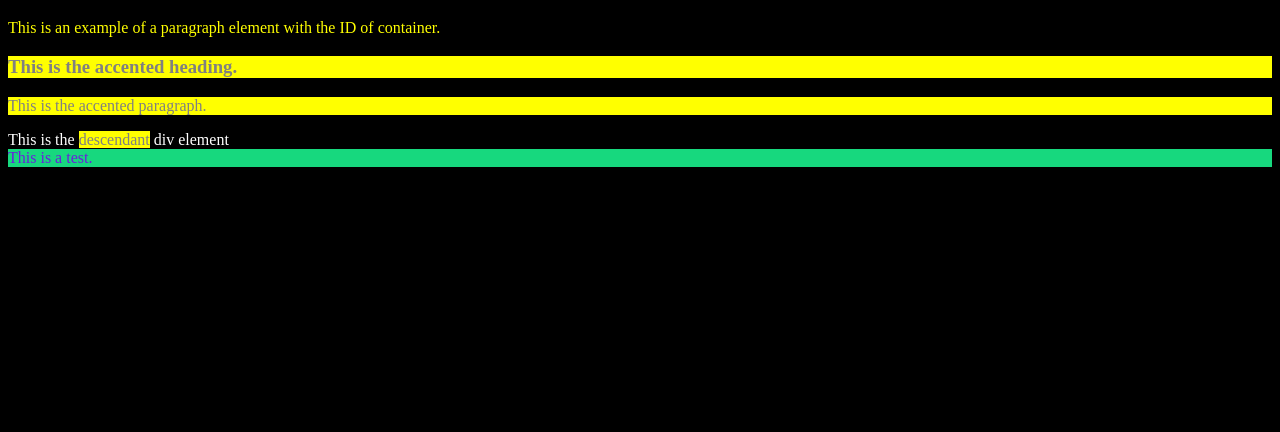
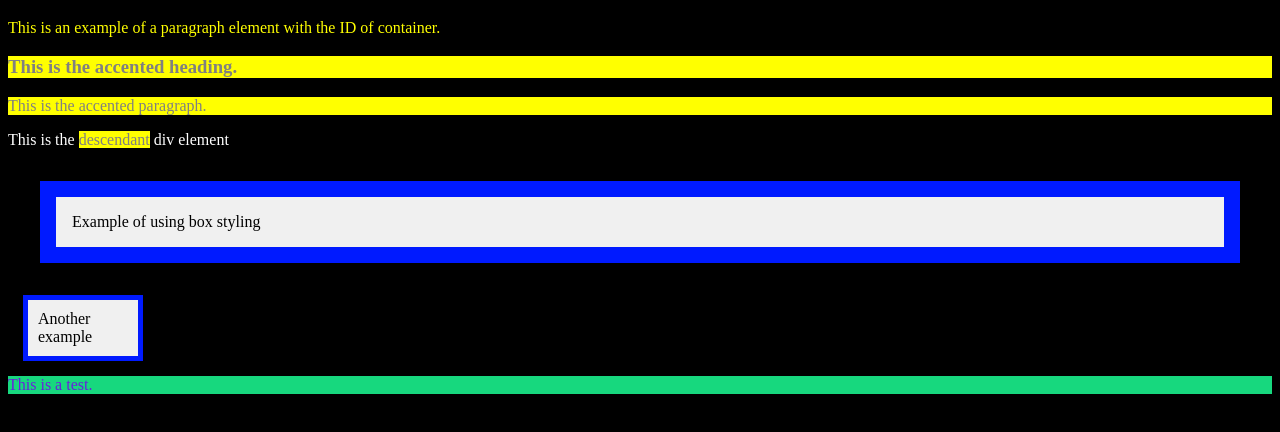
Before and after one commit to hardingrichard/fullstack-refresh, a plain HTML site: page module4/index.html in a window 1280 px wide. Shown: the part 200-632 px from the top of the page. Drawn offline with Linux system fonts and the light colour scheme.

Commit message:
Add box style practice and example

```diff
--- a/module4/css/styles.css
+++ b/module4/css/styles.css
@@ -27,3 +27,22 @@ footer {
     background-color: rgb(23, 216, 126);
     color: #6920dd;
 }
+
+#box {
+    background-color: #f0f0f0;
+    color: #000;
+    padding: 1rem;
+    border: 1rem solid #001aff;
+    margin: 2rem;
+}
+
+#box2 {
+    background-color: #f0f0f0;
+    color: #000;
+    box-sizing: border-box;
+    width: 120px;
+    padding: 10px;
+    border: 5px solid #001aff;
+    margin: 15px;
+
+}
--- a/module4/index.html
+++ b/module4/index.html
@@ -39,6 +39,10 @@
             <!-- This style differs to the others with selectors -->
             <div id="divelement">This is the <span class="accent">descendant</span> div element</div>
 
+            <div id="box">Example of using box styling</div>
+
+            <div id="box2">Another example</div>
+
         </main>
 
         <footer>This is a test.</footer>
```
